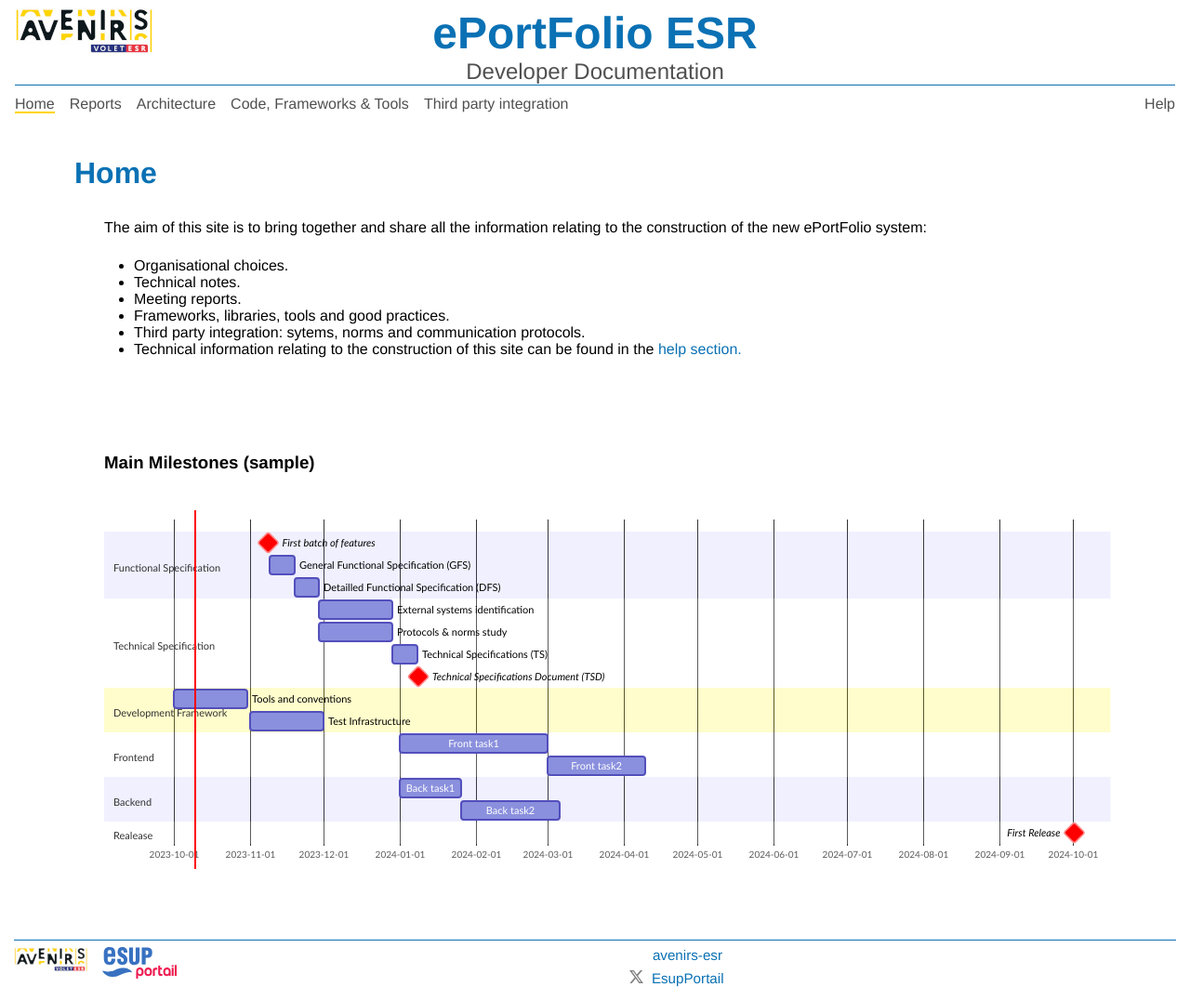
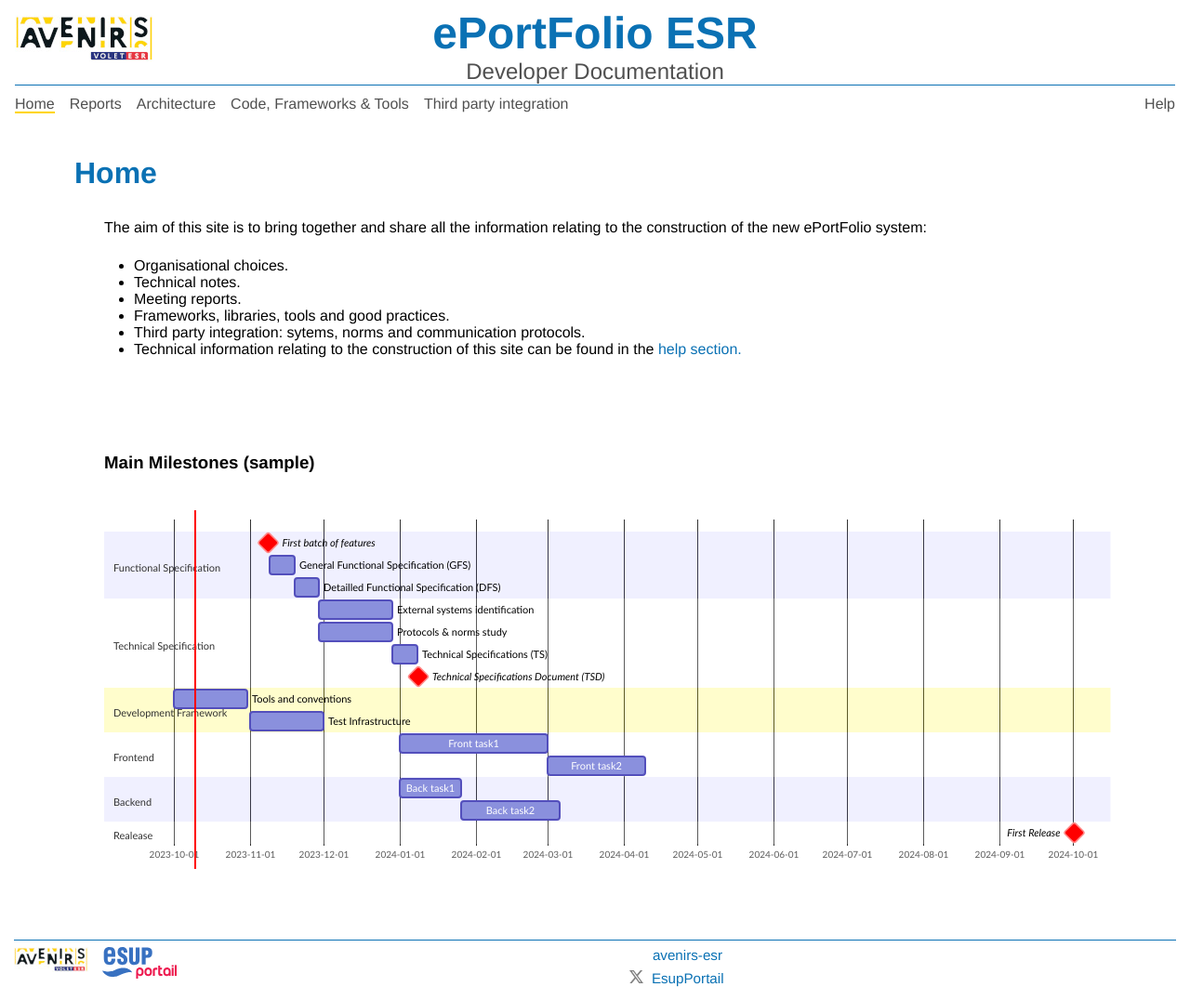
Before and after one commit to giraudin/dev-doc, a Jekyll site: the page built from index.markdown, in a window 1280 px wide. Shown: the whole page at 93% size. Built offline with Jekyll 4.4.1, drawn with Linux system fonts in a browser that asks for light colours.

Commit message:
refactor: header logo vertical alignment

```diff
--- a/assets/header.scss
+++ b/assets/header.scss
@@ -16,6 +16,9 @@
         display: flex;
         flex-grow: 1;
         border-bottom: 1px solid #0a71b4;
+        a {
+            margin-top: .5em;
+        }
 
         .titles-container {
             flex-grow: 1;
```
